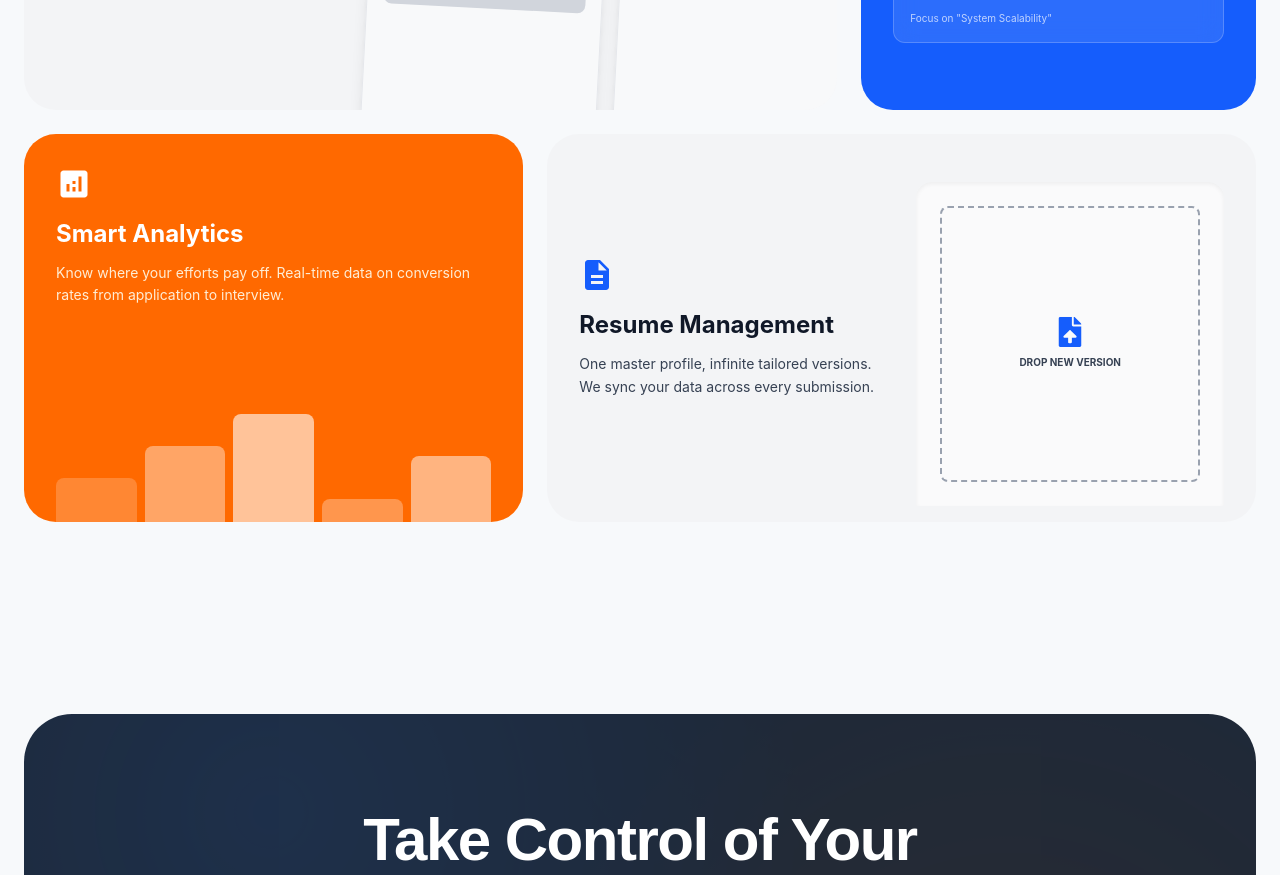
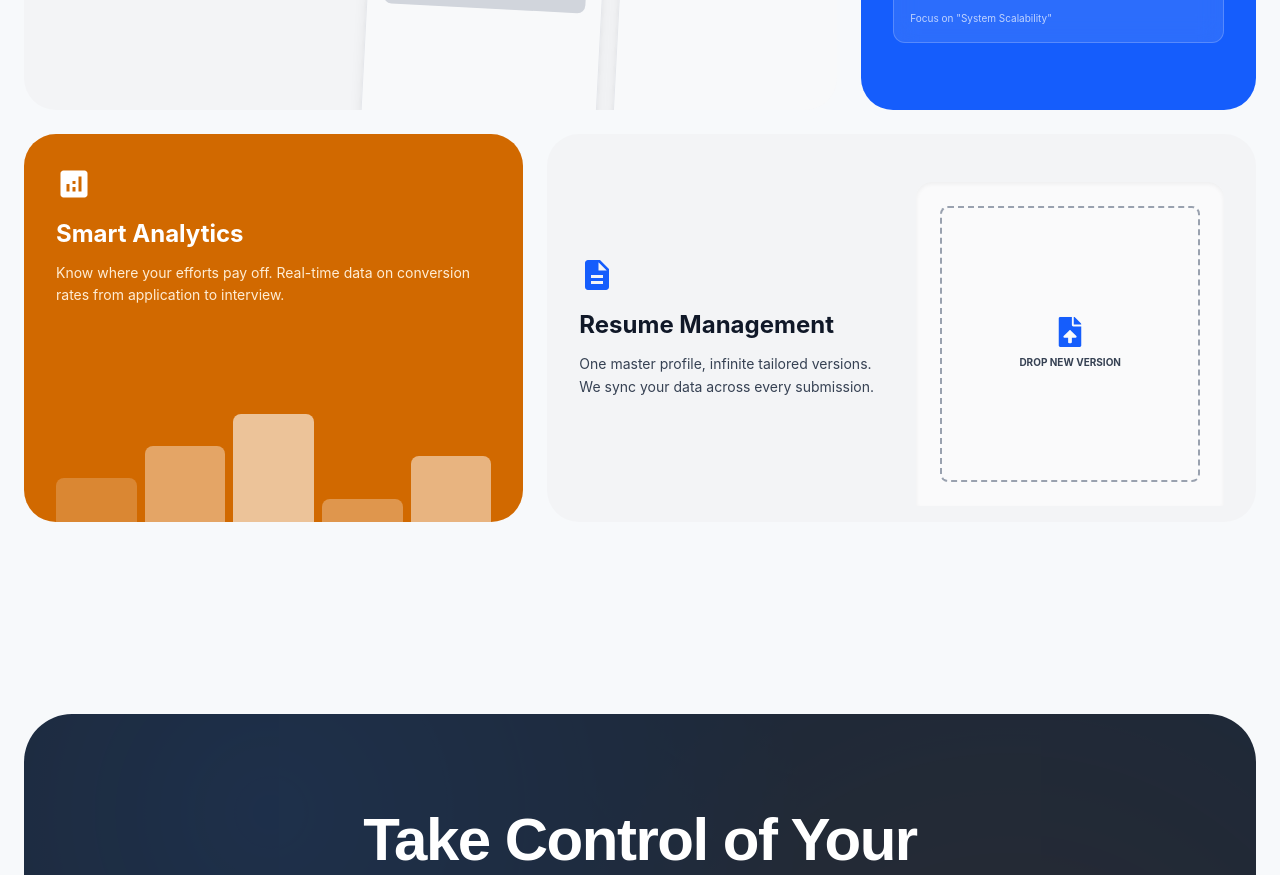
Before and after one commit to Shreyaakatiyar/CareerTrack, a React (Vite) app: page / in a window 1280 px wide. Shown: the part 1480-2355 px from the top of the page. Built offline with nearby package versions, Linux system fonts and the light colour scheme; no server answers.

Commit message:
update landing page

```diff
--- a/src/pages/Landing.jsx
+++ b/src/pages/Landing.jsx
@@ -1,13 +1,8 @@
-import React, { useState, useEffect } from 'react';
+import { useState, useEffect } from 'react';
 import { useNavigate } from 'react-router-dom';
-import { MdWork } from "react-icons/md";
+import { MdWork, MdViewKanban, MdPsychology, MdAutoAwesome, MdAnalytics, MdDescription} from "react-icons/md";
 import { IoIosTrendingUp } from "react-icons/io";
 import { FaCircleCheck } from "react-icons/fa6";
-import { MdViewKanban } from "react-icons/md";
-import { MdPsychology } from "react-icons/md";
-import { MdAutoAwesome } from "react-icons/md";
-import { MdAnalytics } from "react-icons/md";
-import { MdDescription } from "react-icons/md";
 import { FaFileUpload } from "react-icons/fa";
 
 const animationStyles = `
@@ -239,7 +234,7 @@ const Landing = () => {
             </p>
             <div className={`flex flex-col sm:flex-row gap-3 sm:gap-4 pt-4 ${visibleElements['hero-text'] ? 'animate-fade-in-left stagger-2' : ''}`}>
               <button
-                onClick={() => navigate('/dashboard')}
+                onClick={() => navigate('/signup')}
                 className="primary-cta primary-cta-hover text-base sm:text-lg font-medium transition-all duration-300 px-6 sm:px-8 py-3 sm:py-4 w-full sm:w-64"
               >
                 Start Tracking
@@ -394,7 +389,7 @@ const Landing = () => {
             </div>
 
             {/* analytics */}
-            <div className={`md:col-span-5 md:row-span-1 bg-orange-500 rounded-2xl sm:rounded-4xl p-6 sm:p-8 text-white relative overflow-hidden group ${visibleElements['features'] ? 'animate-fade-in-left stagger-3' : ''} hover:shadow-xl transition-shadow duration-300`} data-animate="feature-3">
+            <div className={`md:col-span-5 md:row-span-1 bg-tertiary rounded-2xl sm:rounded-4xl p-6 sm:p-8 text-white relative overflow-hidden group ${visibleElements['features'] ? 'animate-fade-in-left stagger-3' : ''} hover:shadow-xl transition-shadow duration-300`} data-animate="feature-3">
               <div className="relative z-10">
                 <MdAnalytics className="text-white mb-4 text-2xl sm:text-4xl" />
                 <h3 className="text-xl sm:text-2xl font-headline font-bold mb-3">
@@ -446,7 +441,7 @@ const Landing = () => {
             <h2 className='text-2xl sm:text-4xl md:text-5xl lg:text-6xl font-heading font-extrabold tracking-tight text-white relative z-10'>Take Control of Your <br/> Job Search Today</h2>
             <p className='text-base sm:text-lg md:text-xl text-gray-300 max-w-xl mx-auto relative z-10'>Start tracking your applications, stay organized, and move closer to your next opportunity with confidence.</p>
             <div className='relative z-10'>
-              <button onClick={() => navigate('/signup')} className='font-semibold text-base sm:text-lg px-6 sm:px-8 py-3 sm:py-4 bg-blue-600 hover:bg-blue-700 text-white rounded-full transition-colors duration-300'>Get Started</button>
+              <button onClick={() => navigate('/signup')} className='font-semibold text-base sm:text-lg px-6 sm:px-8 py-3 sm:py-4 bg-blue-600 hover:bg-blue-700 text-white rounded-full transition-colors duration-300 cursor-pointer'>Get Started</button>
             </div>
           </div>
         </section>
```
